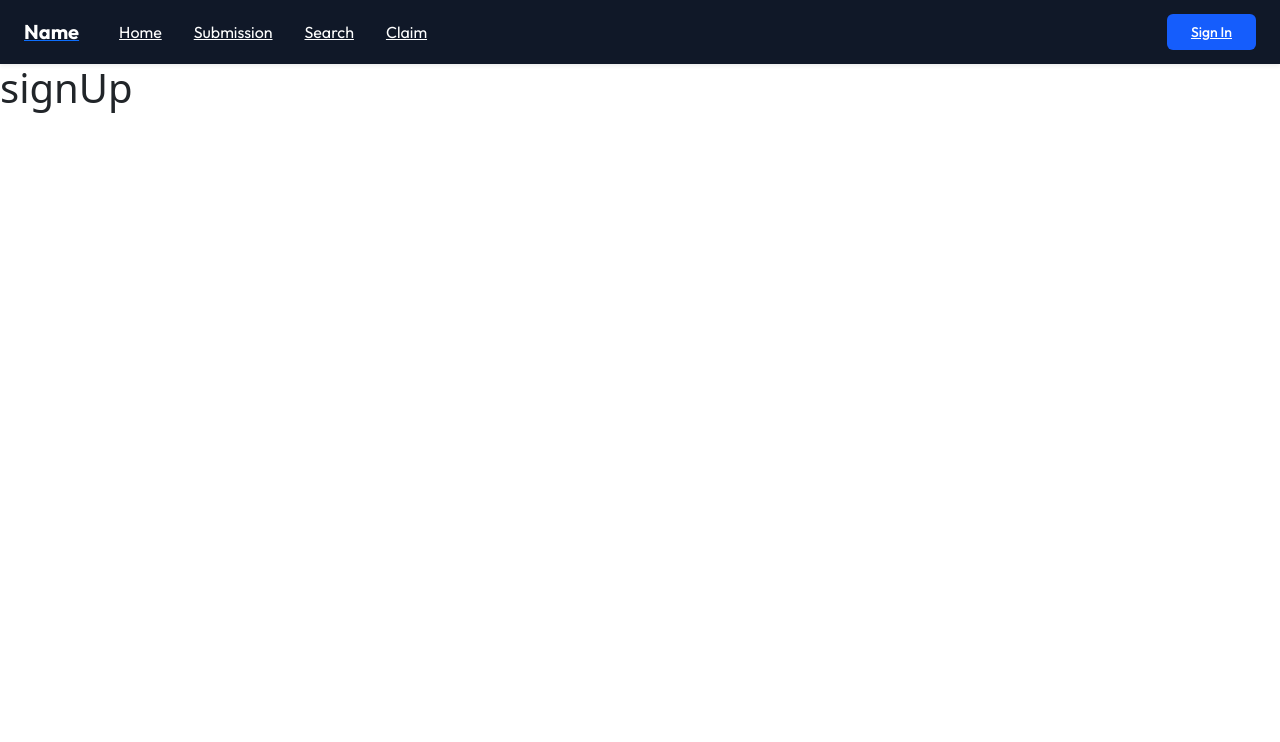
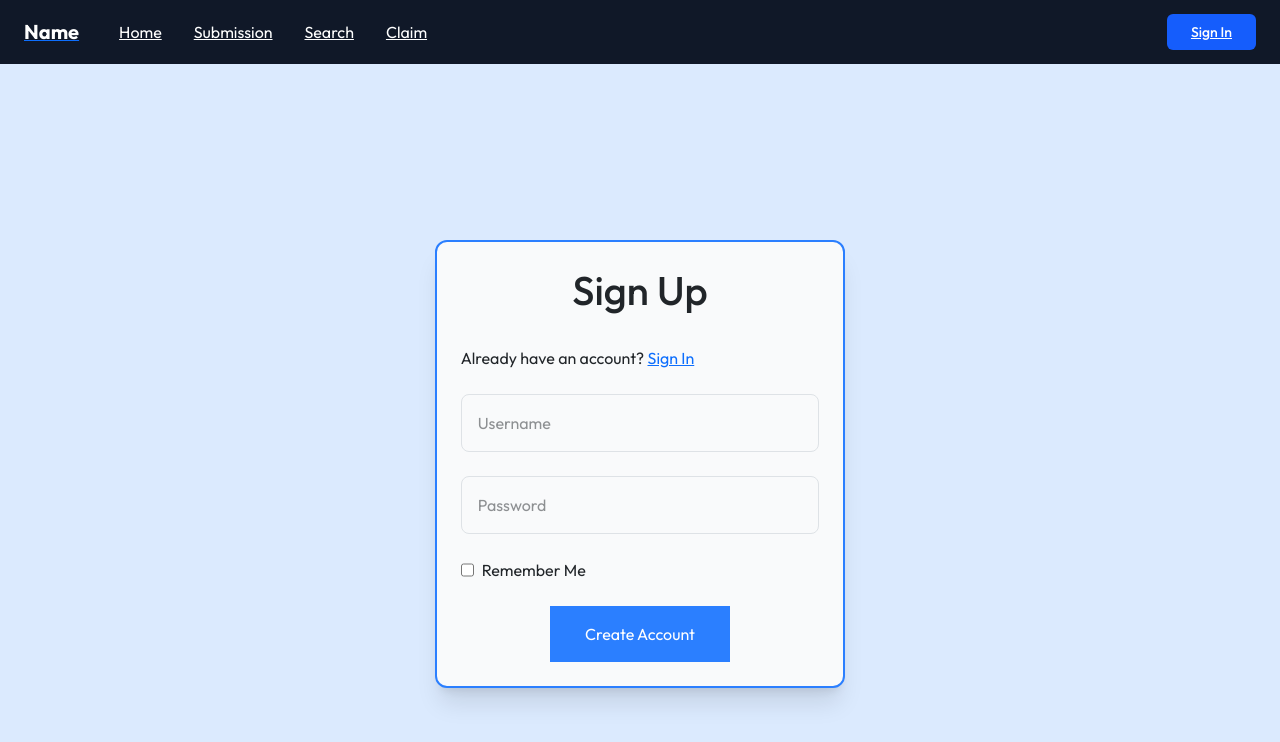
Before and after one commit to fxrchis/fblasite2, a React (Vite) app: page /signup in a window 1280 px wide. Shown: the top 742 px of the page. Built offline with nearby package versions, Linux system fonts and the light colour scheme.

Commit message:
submission, account creation

```diff
--- a/src/accountcreation/signIn.jsx
+++ b/src/accountcreation/signIn.jsx
@@ -3,8 +3,42 @@ import { useState } from 'react'
 function SignIn() {
 
   return (
-    <div>
-      <h1>hi test</h1>
+    <div className='w-full bg-blue-100 h-screen p-4 flex flex-col items-center justify-center font-outfit'>
+      <div className='bg-gray-50 shadow-xl w-1/3 min-h-fit rounded-xl flex flex-col p-6 gap-6 border-blue-500 border-2'>
+
+        <h1 className='text-3xl font-bold text-center'>Sign In</h1>
+
+        <div>
+          Need an account? <a href="/signup" className='text-blue-500 hover:underline'>Sign Up</a>
+        </div>
+
+        <div className='w-full flex flex-col gap-4'>
+          <input
+          type="text"
+          placeholder="Username"
+          className='p-3 border border-gray-300 rounded-lg focus:outline-none'
+          />
+          <input
+            type="password"
+            placeholder="Password"
+            className='p-3 border border-gray-300 rounded-lg focus:outline-none'
+          />
+        </div>
+
+        <div className='flex'>
+          <input
+          type="checkbox"
+          />
+          <label className='ml-2'>Remember Me</label>
+        </div>
+
+        <div className='mt-auto'>
+          <button className='w-1/2 bg-blue-500 text-white p-3 rounded-lg hover:bg-blue-600 transition duration-300 flex justify-center mx-auto'>
+            Sign In
+          </button>
+        </div>
+
+      </div>
     </div>
   )
 }
--- a/src/accountcreation/signUp.jsx
+++ b/src/accountcreation/signUp.jsx
@@ -3,7 +3,43 @@ import { useState } from 'react'
 function SignUp() {
 
   return (
-    <h1>signUp</h1>
+    <div className='w-full bg-blue-100 h-screen p-4 flex flex-col items-center justify-center font-outfit'>
+      <div className='bg-gray-50 shadow-xl w-1/3 min-h-fit rounded-xl flex flex-col p-6 gap-6 border-blue-500 border-2'>
+
+        <h1 className='text-3xl font-bold text-center'>Sign Up</h1>
+
+        <div>
+          Already have an account? <a href="/signin" className='text-blue-500 hover:underline'>Sign In</a>
+        </div>
+
+        <div className='w-full flex flex-col gap-4'>
+          <input
+          type="text"
+          placeholder="Username"
+          className='p-3 border border-gray-300 rounded-lg focus:outline-none'
+          />
+          <input
+            type="password"
+            placeholder="Password"
+            className='p-3 border border-gray-300 rounded-lg focus:outline-none'
+          />
+        </div>
+
+        <div className='flex'>
+          <input
+          type="checkbox"
+          />
+          <label className='ml-2'>Remember Me</label>
+        </div>
+
+        <div className='mt-auto'>
+          <button className='w-1/2 bg-blue-500 text-white p-3 rounded-lg hover:bg-blue-600 transition duration-300 flex justify-center mx-auto'>
+            Create Account
+          </button>
+        </div>
+
+      </div>
+    </div>
   )
 }
 
```
